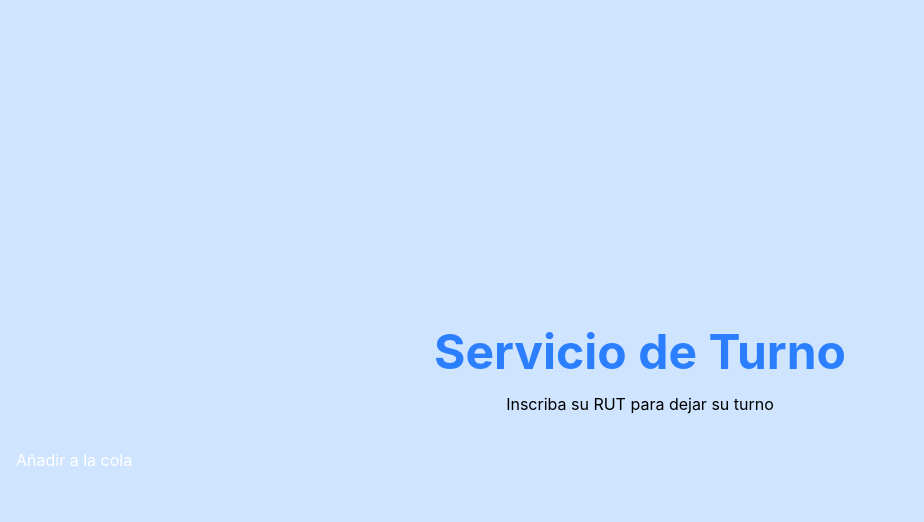
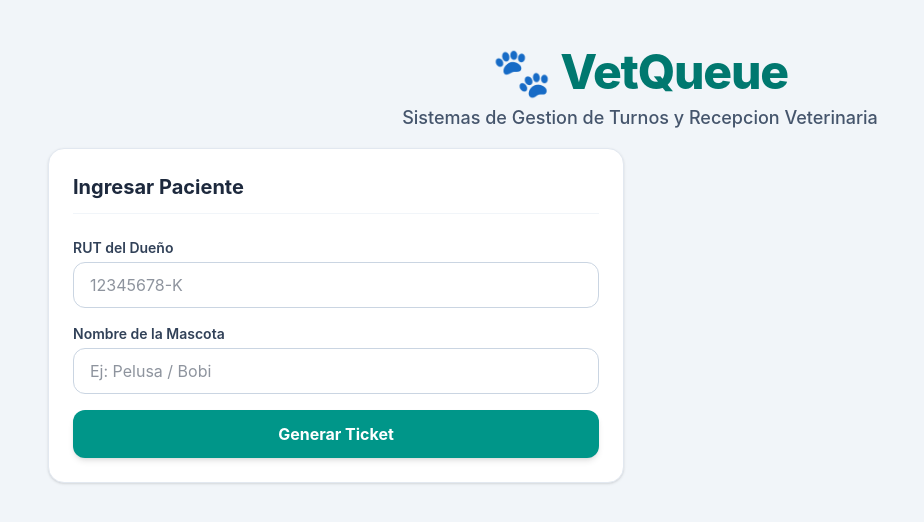
Before and after one commit to IgnacioG32/VetQueue, a React (Vite) app: page / in a window 1280 px wide. Shown: the top 522 px of the page, without its empty margins (0-924 px from the left). Built offline with nearby package versions, Linux system fonts and the light colour scheme.

Commit message:
feat: formulario de rut y mascota con funciones de rut y limpiado

```diff
--- a/src/App.tsx
+++ b/src/App.tsx
@@ -1,24 +1,117 @@
+import { useState } from 'react';
 import './App.css'
+import type { Ticket } from './types/queue';
 
 function App() {
 
+  const [rut, setRut] = useState('');
+  const [petName, setPetName] = useState('');
+  // Lista de  tickets
+  const [tickets, setTickets] = useState<Ticket[]>([]);
+  const [counter, setCounter] = useState(1);
+
+  const handleRutChange = (term: React.ChangeEvent<HTMLInputElement>) => {
+    let value = term.target.value.replace(/[^0-9kK]/g, '');
+    if (value.length > 9) value = value.slice(0, 9);
+
+    if (value.length > 1) {
+      const body = value.slice(0, -1);
+      const dv = value.slice(-1).toUpperCase();
+      setRut(`${body}-${dv}`);
+    } else {
+      setRut(value.toUpperCase());
+    }
+  };
+
+  const handleSubmit = (term: React.FormEvent) => {
+    term.preventDefault();
+    if (!rut || !petName) return;
+
+    const newTicket: Ticket = {
+      id: crypto.randomUUID(),
+      ticketNumber: `VET-${String(counter).padStart(2, '0')}`,
+      ownerRut: rut,
+      petName: petName.trim(),
+      status: 'Esperando',
+      createdAt: new Date(),
+    };
+
+
+    setTickets((prev) => [...prev, newTicket]);
+    setCounter((prev) => prev + 1);
+
+    setRut('');
+    setPetName('');
+  };
+
   return (
+
+
+
     <>
-      <div className='flex flex-col space-y-4 text-white min-h-screen bg-[#cfe4ff] justify-center items-center px-4'>
-        <h1 className='text-blue-500 font-bold text-5xl'>Servicio de Turno</h1>
+      <div className='bg-slate-100 space-y-4 p-6 md:p-12 text-slate-800 font-sans min-h-screen px-4'>
 
-        <p className='text-black'>Inscriba su RUT para dejar su turno</p>
 
-        <div className='flex mt-4 flex-wrap gap-4 w-full max-w-7xl'>
-          <div>
-            <h1>Añadir a la cola</h1>
-            <form className='flex flex-col gap-5'></form>
-          </div>
+        {/* Header */}
+        <header className='text-center space-y-2'>
+          <h1 className="text-4xl font-extrabold tracking-tight text-teal-700 md:text-5xl">
+            🐾 VetQueue
+          </h1>
+          <p className='text-lg text-slate-600 font-medium'>
+            Sistemas de Gestion de Turnos y Recepcion Veterinaria
+          </p>
+        </header>
+
+
+
+        <div className='grid grid-cols-1 md:grid-cols-2 gap-8 items-start'>
+          {/* Formulario de Ingreso */}
+          <section className='bg-white p-6 rounded-2xl shadow-sm border border-slate-200 space-y-6'>
+            <h2 className='text-xl font-bold text-slate-800 border-b pb-3 border-slate-100'>
+              Ingresar Paciente
+            </h2>
+
+            <form onSubmit={handleSubmit} className="space-y-4">
+              <div>
+                <label className="block text-sm font-semibold text-slate-700 mb-1">
+                  RUT del Dueño
+                </label>
+                <input
+                  type="text"
+                  placeholder="12345678-K"
+                  value={rut}
+                  onChange={handleRutChange}
+                  className="w-full px-4 py-2.5 rounded-xl border border-slate-300 focus:outline-none focus:ring-2 focus:ring-teal-500 focus:border-transparent transition"
+                  required
+                />
+              </div>
+
+              <div>
+                <label className="block text-sm font-semibold text-slate-700 mb-1">
+                  Nombre de la Mascota
+                </label>
+                <input
+                  type="text"
+                  placeholder="Ej: Pelusa / Bobi"
+                  value={petName}
+                  onChange={(e) => setPetName(e.target.value)}
+                  className="w-full px-4 py-2.5 rounded-xl border border-slate-300 focus:outline-none focus:ring-2 focus:ring-teal-500 focus:border-transparent transition"
+                  required
+                />
+              </div>
+
+              <button
+                type="submit"
+                className="w-full bg-teal-600 hover:bg-teal-700 text-white font-bold py-3 px-4 rounded-xl shadow-md hover:shadow-lg transition duration-200"
+              >
+                Generar Ticket
+              </button>
+            </form>
+          </section>
         </div>
 
       </div>
     </>
   )
 }
-
 export default App
--- /dev/null
+++ b/src/types/queue.ts
@@ -0,0 +1,11 @@
+
+export type TicketStatus = 'Esperando' | 'Recibido' | 'Completado' | 'Cancelado';
+
+export interface Ticket {
+    id: string;
+    ticketNumber: string;
+    ownerRut: string;
+    petName: string;
+    status: TicketStatus;
+    createdAt: Date;
+}
```
